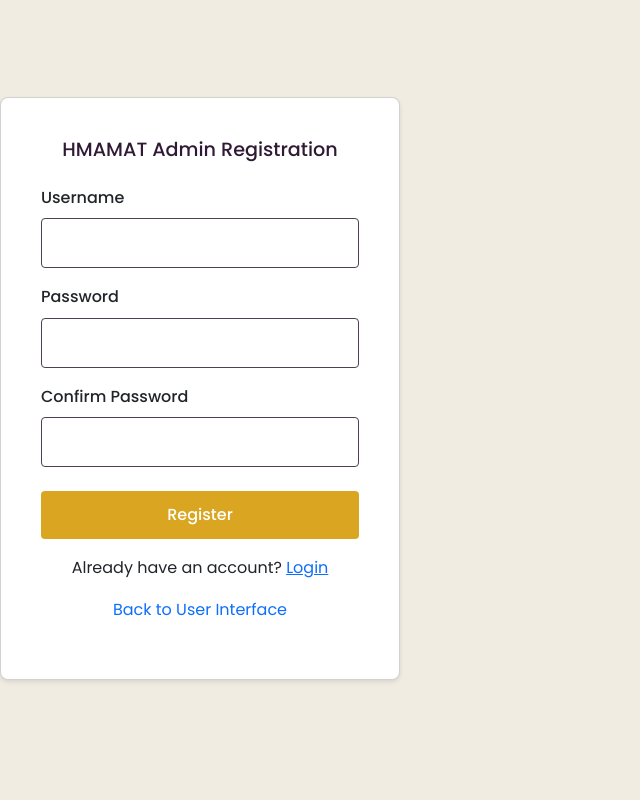
After one commit to abela7/Hmamat, a PHP site: page /admin/register.php in a window 1280 px wide. The commit adds this page. Shown: the whole page, without its empty margins (0-640 px from the left). Run offline with PHP 8.4, Linux system fonts and the light colour scheme.

Commit message:
admin!!!1

```diff
--- a/admin/login.php
+++ b/admin/login.php
@@ -91,8 +91,9 @@ if ($_SERVER["REQUEST_METHOD"] == "POST") {
                     </div>
                 </form>
 
-                <div class="mt-3 text-center">
-                    <a href="../" class="text-decoration-none">Back to User Interface</a>
+                <div class="text-center mt-3">
+                    <p>Need an admin account? <a href="register.php">Register</a></p>
+                    <p><a href="../" class="text-decoration-none">Back to User Interface</a></p>
                 </div>
             </div>
         </div>
--- /dev/null
+++ b/admin/register.php
@@ -0,0 +1,142 @@
+<?php
+// Include necessary files
+require_once '../includes/config.php';
+require_once '../includes/db.php';
+require_once '../includes/auth_check.php';
+
+// Check if admin registration is allowed
+$admin_registration_allowed = true; // You might want to set this to false in production or limit by IP
+
+// If already logged in, redirect to dashboard
+if (isAdminLoggedIn()) {
+    header("Location: index.php");
+    exit;
+}
+
+// Initialize variables
+$username = "";
+$password = "";
+$confirm_password = "";
+$error = "";
+$success = "";
+
+// Process form submission
+if ($_SERVER["REQUEST_METHOD"] == "POST") {
+    // Get form data
+    $username = trim($_POST['username']);
+    $password = trim($_POST['password']);
+    $confirm_password = trim($_POST['confirm_password']);
+
+    // Validate input
+    if (empty($username) || empty($password) || empty($confirm_password)) {
+        $error = "All fields are required.";
+    } elseif ($password !== $confirm_password) {
+        $error = "Passwords do not match.";
+    } else {
+        // Check if username already exists
+        $stmt = $conn->prepare("SELECT id FROM admins WHERE username = ?");
+        $stmt->bind_param("s", $username);
+        $stmt->execute();
+        $result = $stmt->get_result();
+
+        if ($result->num_rows > 0) {
+            $error = "Username already exists. Please choose another one or login.";
+        } else {
+            // Create new admin
+            $hashed_password = password_hash($password, PASSWORD_DEFAULT);
+
+            // Get client info for tracking
+            $ip_address = $_SERVER['REMOTE_ADDR'] ?? 'Unknown';
+
+            // Insert admin
+            $stmt = $conn->prepare("INSERT INTO admins (username, password, last_ip, created_at) VALUES (?, ?, ?, NOW())");
+            $stmt->bind_param("sss", $username, $hashed_password, $ip_address);
+
+            if ($stmt->execute()) {
+                // Auto-login the admin and redirect to dashboard
+                $admin_id = $stmt->insert_id;
+                createAdminSession($admin_id, $username);
+                header("Location: index.php");
+                exit;
+            } else {
+                $error = "Registration failed. Please try again.";
+            }
+        }
+        $stmt->close();
+    }
+}
+?>
+<!DOCTYPE html>
+<html lang="en">
+<head>
+    <meta charset="UTF-8">
+    <meta name="viewport" content="width=device-width, initial-scale=1.0">
+    <title>Admin Registration - <?php echo APP_NAME; ?></title>
+    <!-- Bootstrap CSS -->
+    <link href="https://cdn.jsdelivr.net/npm/bootstrap@5.3.0-alpha1/dist/css/bootstrap.min.css" rel="stylesheet">
+    <!-- Custom CSS -->
+    <link rel="stylesheet" href="css/style.css">
+</head>
+<body>
+    <?php if (!$admin_registration_allowed): ?>
+    <div class="d-flex align-items-center justify-content-center" style="min-height: 100vh;">
+        <div class="card" style="width: 400px;">
+            <div class="card-body">
+                <h2 class="card-title text-center mb-4"><?php echo APP_NAME; ?> Admin</h2>
+                <div class="alert alert-danger">
+                    Admin registration is not allowed. Please contact the system administrator.
+                </div>
+                <div class="text-center mt-3">
+                    <a href="login.php" class="btn btn-primary">Back to Login</a>
+                </div>
+            </div>
+        </div>
+    </div>
+    <?php else: ?>
+    <div class="d-flex align-items-center justify-content-center" style="min-height: 100vh;">
+        <div class="card" style="width: 400px;">
+            <div class="card-body">
+                <h2 class="card-title text-center mb-4"><?php echo APP_NAME; ?> Admin Registration</h2>
+
+                <?php if (!empty($error)): ?>
+                    <div class="alert alert-danger"><?php echo $error; ?></div>
+                <?php endif; ?>
+
+                <?php if (!empty($success)): ?>
+                    <div class="alert alert-success"><?php echo $success; ?></div>
+                <?php endif; ?>
+
+                <form method="post" action="<?php echo htmlspecialchars($_SERVER["PHP_SELF"]); ?>">
+                    <div class="mb-3">
+                        <label for="username" class="form-label">Username</label>
+                        <input type="text" class="form-control" id="username" name="username" value="<?php echo htmlspecialchars($username); ?>" required>
+                    </div>
+
+                    <div class="mb-3">
+                        <label for="password" class="form-label">Password</label>
+                        <input type="password" class="form-control" id="password" name="password" required>
+                    </div>
+
+                    <div class="mb-4">
+                        <label for="confirm_password" class="form-label">Confirm Password</label>
+                        <input type="password" class="form-control" id="confirm_password" name="confirm_password" required>
+                    </div>
+
+                    <div class="d-grid">
+                        <button type="submit" class="btn btn-primary">Register</button>
+                    </div>
+                </form>
+
+                <div class="text-center mt-3">
+                    <p>Already have an account? <a href="login.php">Login</a></p>
+                    <p><a href="../" class="text-decoration-none">Back to User Interface</a></p>
+                </div>
+            </div>
+        </div>
+    </div>
+    <?php endif; ?>
+
+    <!-- Bootstrap JS -->
+    <script src="https://cdn.jsdelivr.net/npm/bootstrap@5.3.0-alpha1/dist/js/bootstrap.bundle.min.js"></script>
+</body>
+</html>
```
